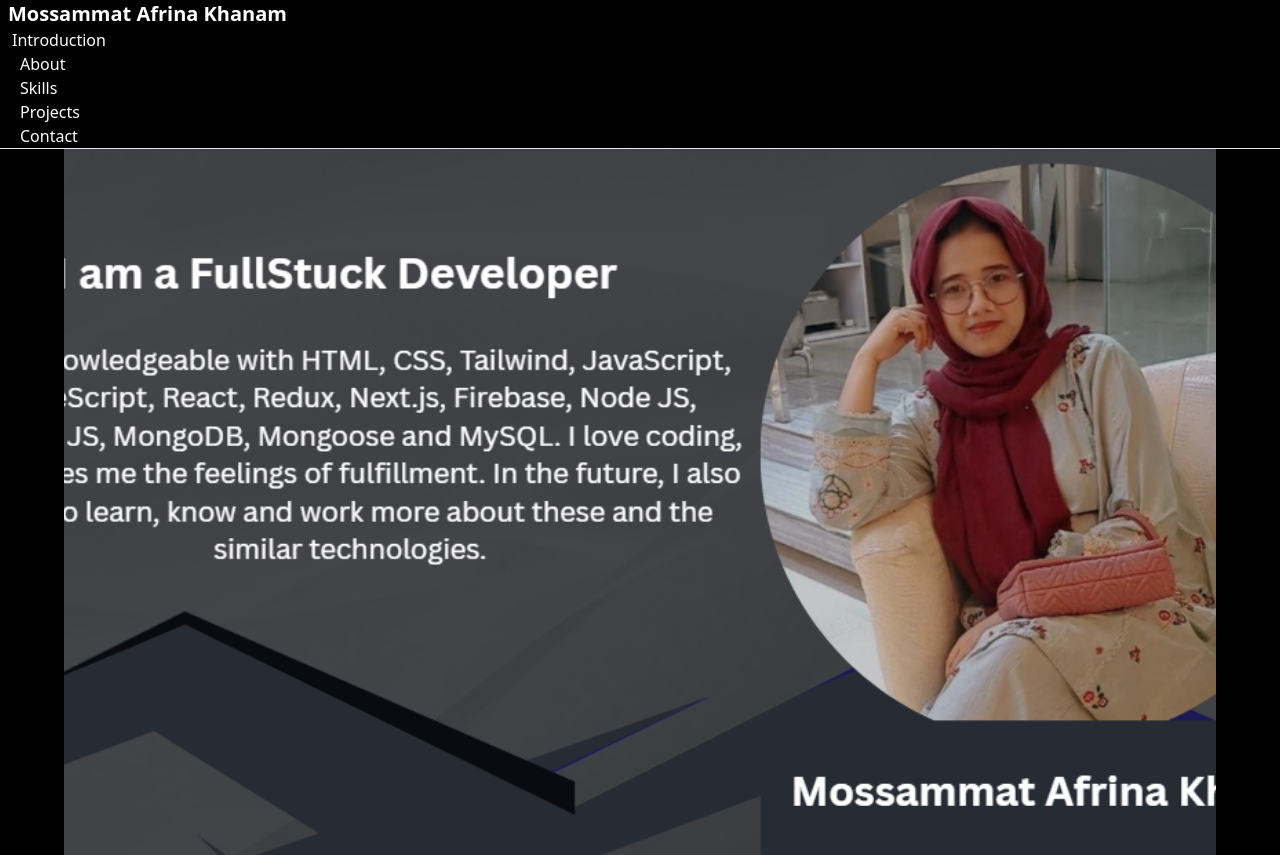
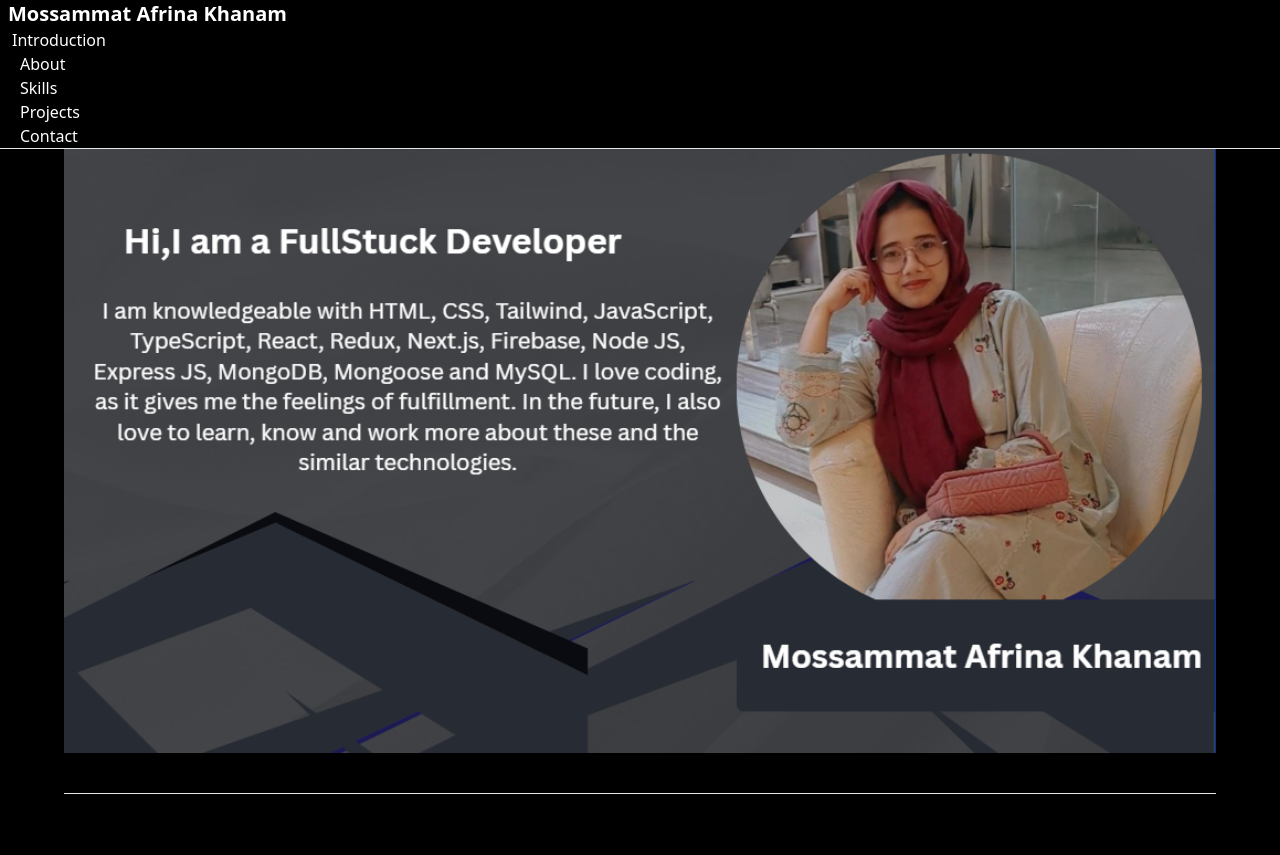
Before and after one commit to Afrina2004/My-Portfolio, a React (Vite) app: page / in a window 1280 px wide. Shown: the top 855 px of the page. Built offline with nearby package versions, Linux system fonts and the light colour scheme.

Commit message:
Update Banner.jsx

```diff
--- a/src/pages/Banner/Banner.jsx
+++ b/src/pages/Banner/Banner.jsx
@@ -2,11 +2,11 @@ import img from '../../assets/Banner.png';
 
 const Banner = () => {
   return (
-    <div className="">
+    <div className="w-full flex justify-center items-center">
       <img
         src={img}
         alt="Banner"
-        className="w-full h-[60vh] sm:h-[70vh] md:h-[80vh] lg:h-screen object-cover"
+        className="w-full h-auto max-h-screen object-cover"
       />
     </div>
   );
```
